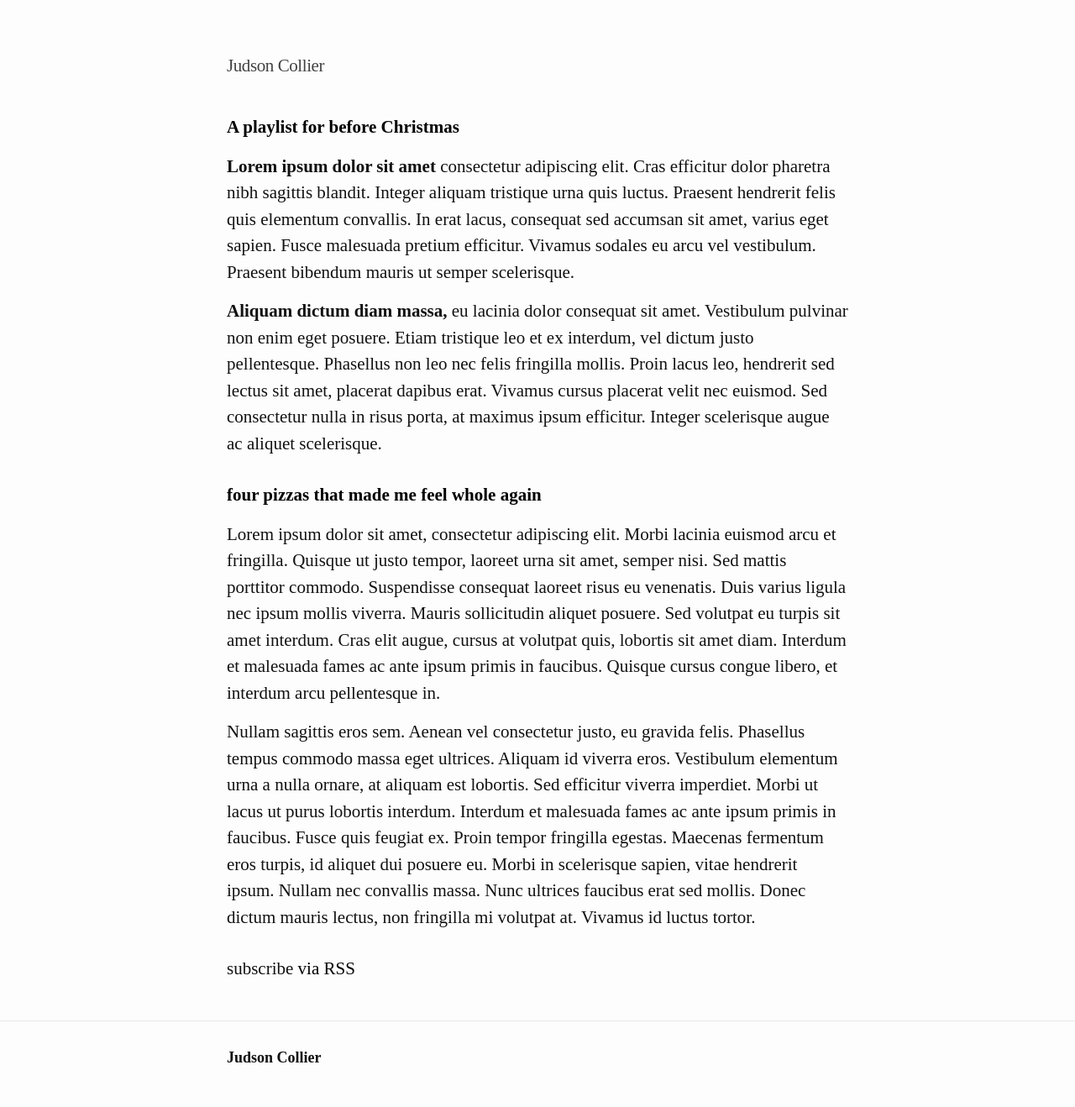
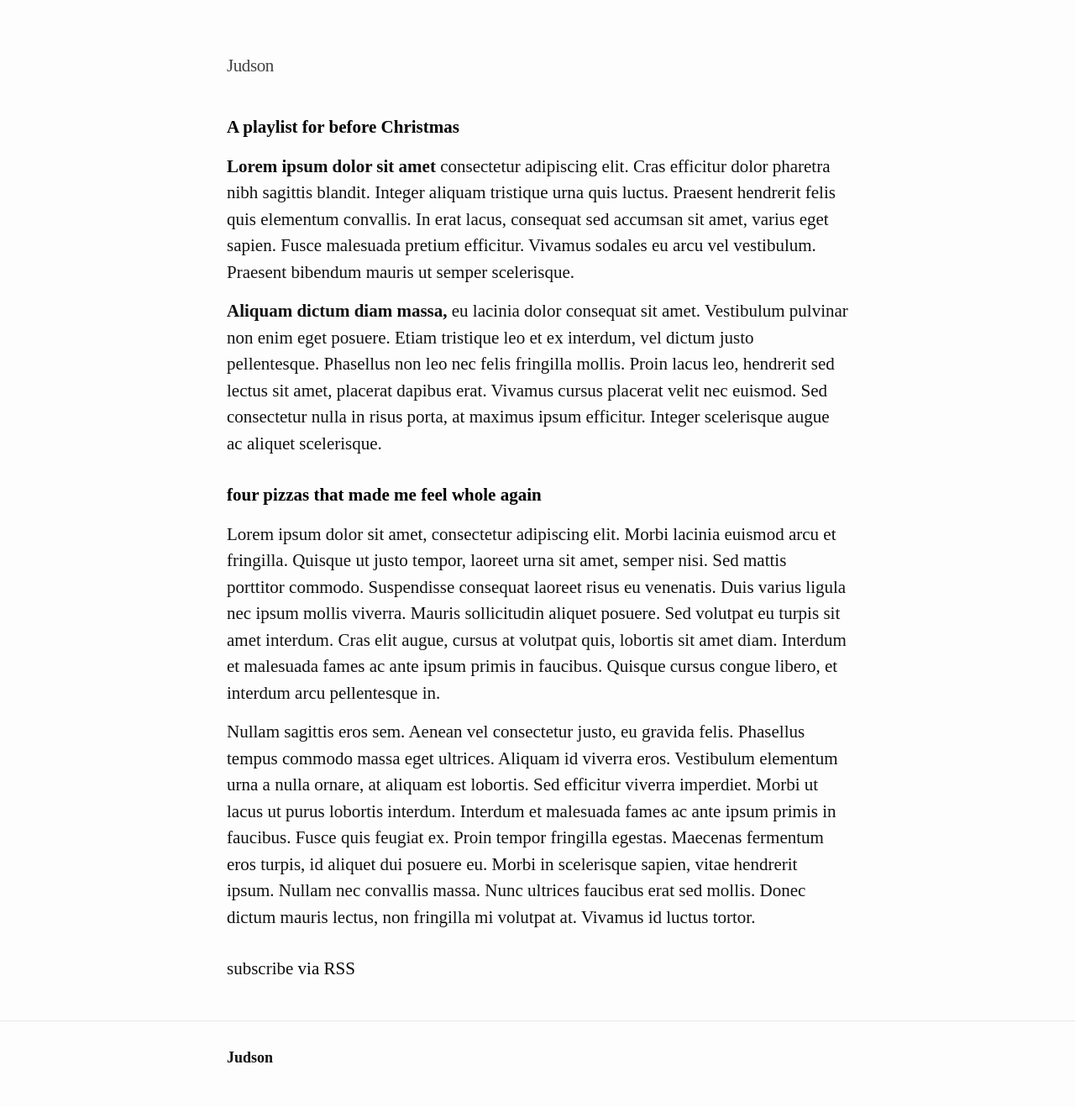
Before and after one commit to judsoncollier/judsite, a Jekyll site: the page built from index.html, in a window 1280 px wide. Shown: the whole page at 84% size. Built offline with Jekyll 4.4.1, drawn with Linux system fonts in a browser that asks for light colours; some web fonts are replaced.

Commit message:
Updated Config

```diff
--- a/_config.yml
+++ b/_config.yml
@@ -1,5 +1,5 @@
 ---
-title: Judson Collier
+title: Judson
 timezone: UTC
 collections:
   archive:
```
